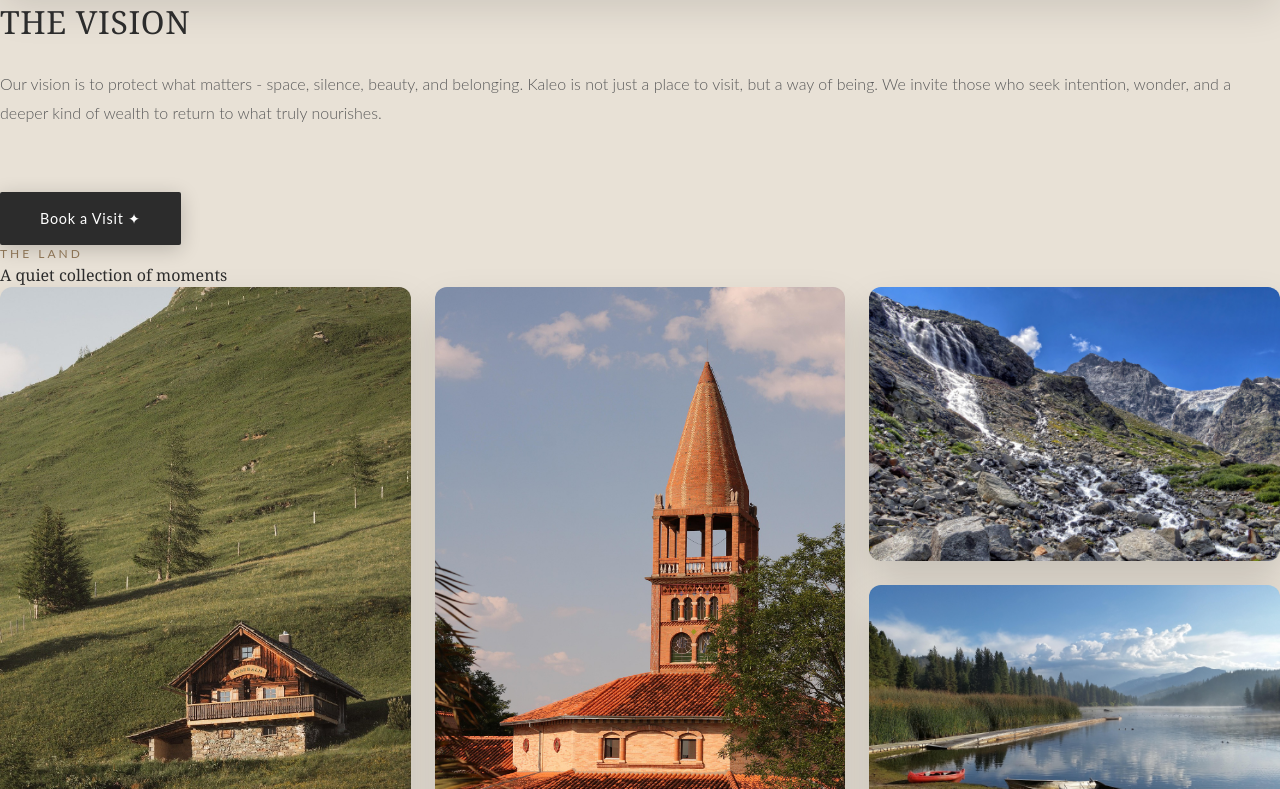
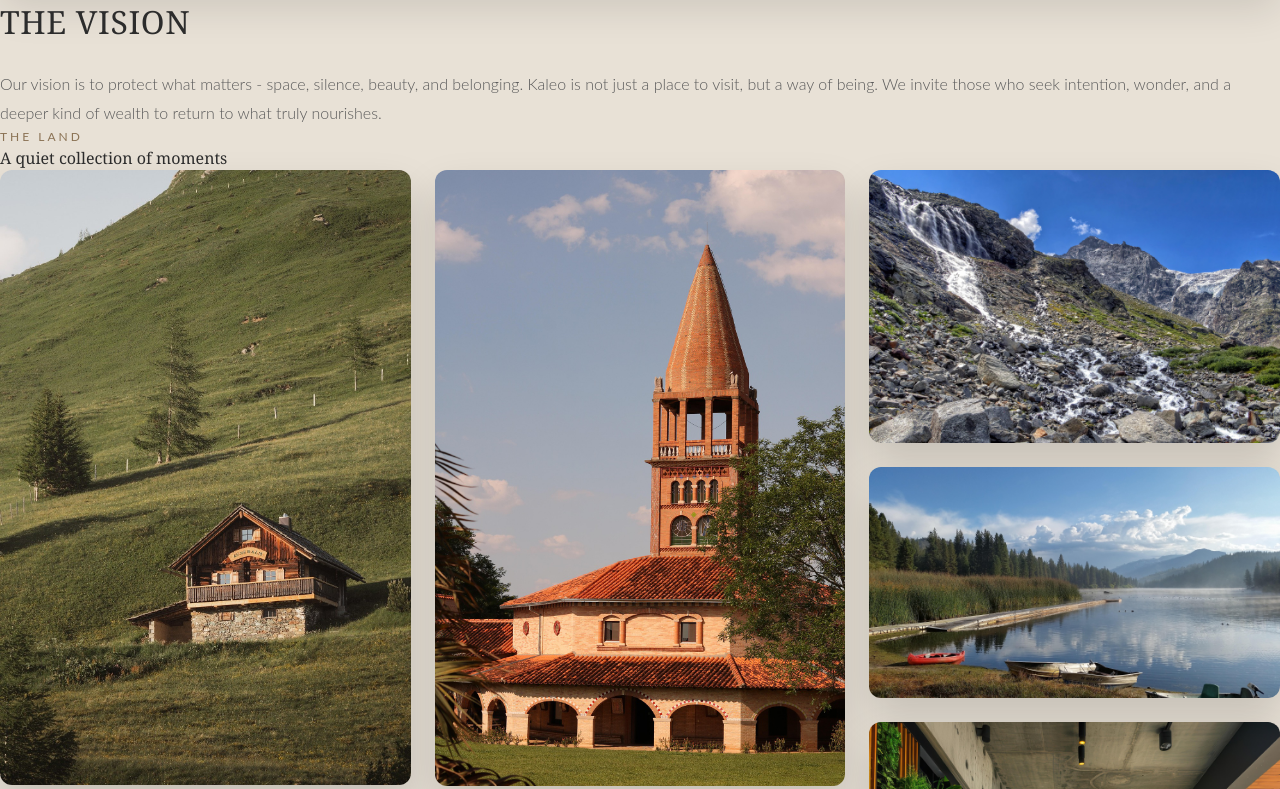
Before and after one commit to Avinash07x/Travel, a React (Vite) app in the folder Project2/: page / in a window 1280 px wide. Shown: the part 3911-4700 px from the top of the page. Built offline with nearby package versions, Linux system fonts and the light colour scheme.

Commit message:
A Updated code

```diff
--- a/Project2/src/components/Features.jsx
+++ b/Project2/src/components/Features.jsx
@@ -217,13 +217,6 @@ const Features = ({ featuresRef }) => {
               </div>
             ))}
           </div>
-
-          {/* CTA Button */}
-          <div className="text-center mt-20">
-            <Link href="/contact" className="cta-button">
-              Book a Visit ✦
-            </Link>
-          </div>
         </div>
       </section>
     </>
```
